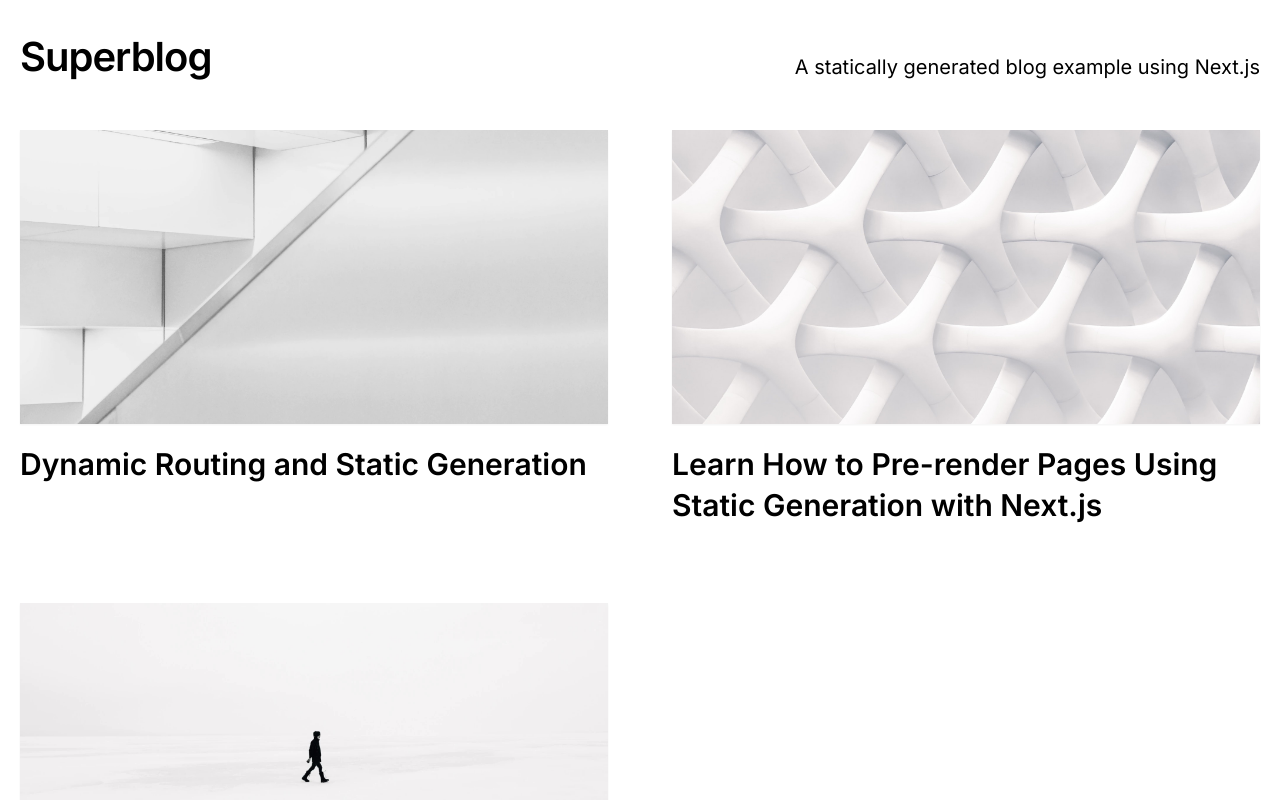
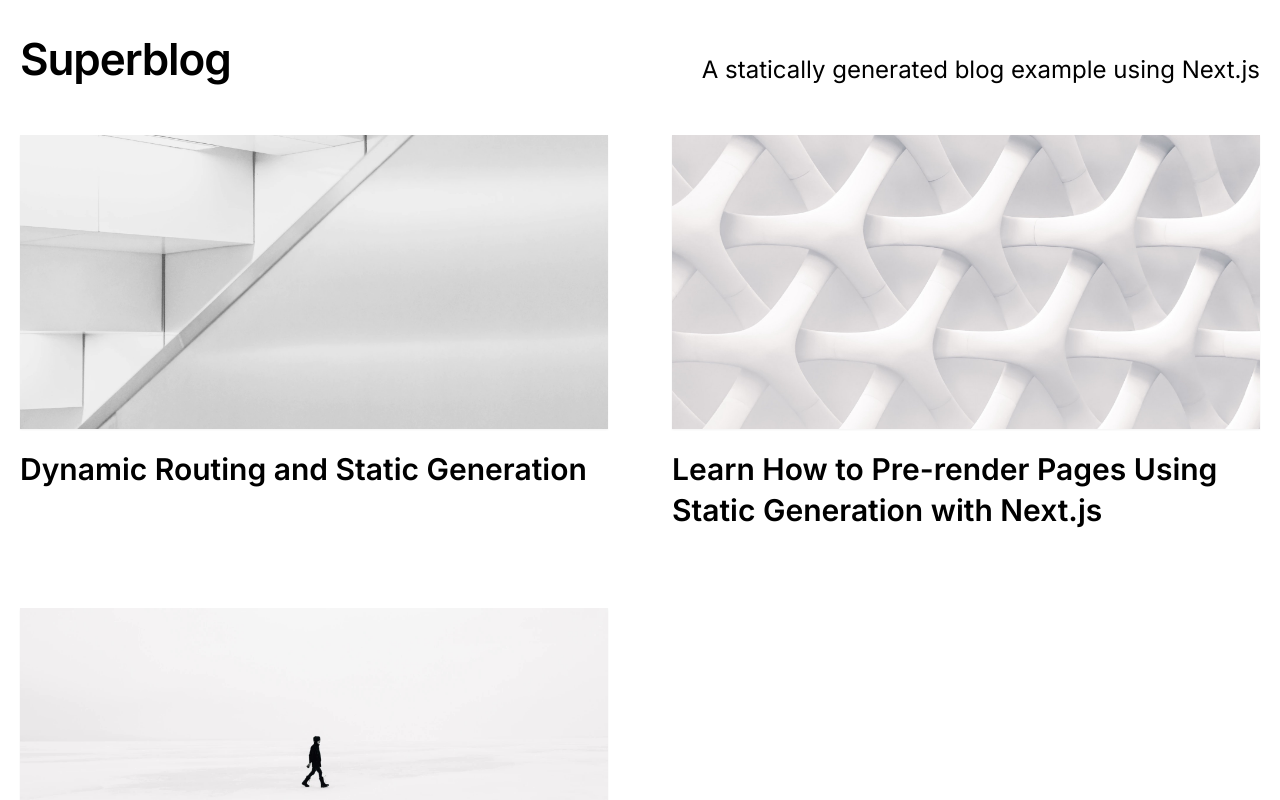
Before and after one commit to lowen-studio/test-vercel-blog, a Next.js app: page / in a window 1280 px wide. Shown: the top 800 px of the page. Built offline with nearby package versions, Linux system fonts and the light colour scheme.

Commit message:
Update intro.tsx

```diff
--- a/src/app/_components/intro.tsx
+++ b/src/app/_components/intro.tsx
@@ -3,10 +3,10 @@ import { CMS_NAME } from "@/lib/constants";
 export function Intro() {
   return (
     <section className="flex-col md:flex-row flex items-center md:justify-between mt-8 mb-16 md:mb-12">
-      <h1 className="text-5xl md:text-5xl font-semibold tracking-tight leading-tight md:pr-8">
+      <h1 className="text-5xl md:text-6xl font-semibold tracking-tight leading-tight md:pr-8">
         Superblog
       </h1>
-      <h4 className="text-center md:text-left text-xl mt-5 md:pl-8">
+      <h4 className="text-center md:text-left text-2xl mt-5 md:pl-8">
         A statically generated blog example using Next.js
       </h4>
     </section>
```
